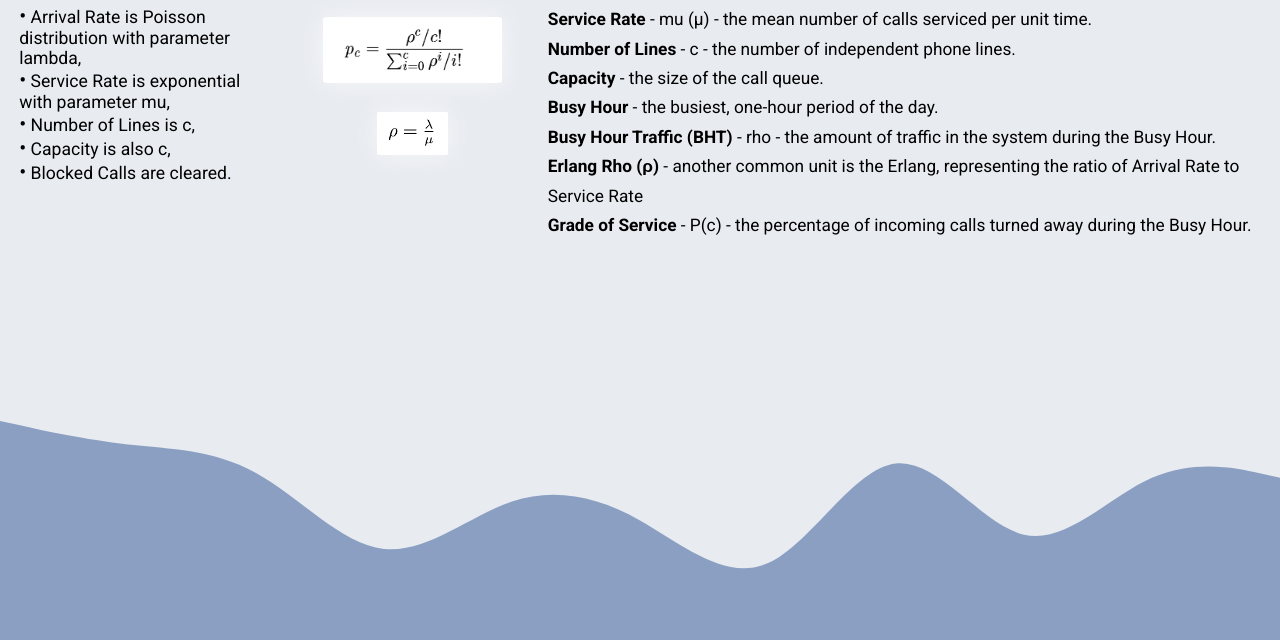
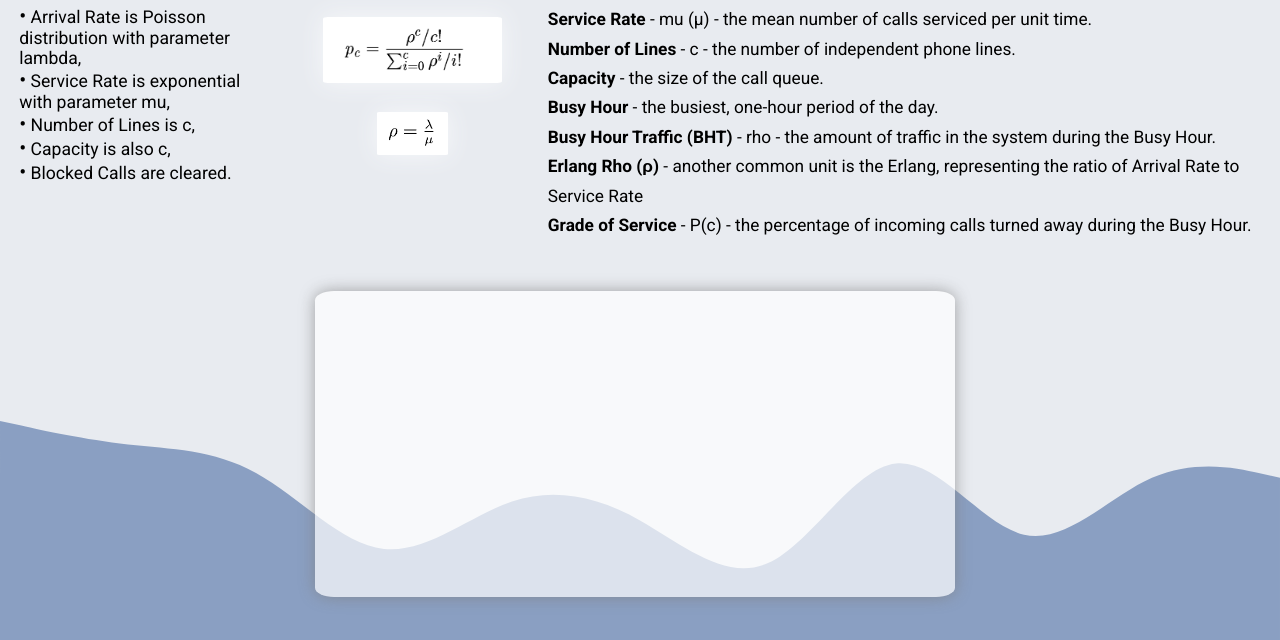
Before and after one commit to Maylayloo/Erlang-B-calculator, a plain HTML site: page index.html in a window 1280 px wide. Shown: the part 152-792 px from the top of the page. Drawn offline with Linux system fonts and the light colour scheme.

Commit message:
space for calc

```diff
--- a/index.html
+++ b/index.html
@@ -5,6 +5,7 @@
   <title>Erlang-B calculator</title>
 
   <link rel="stylesheet" href="style.css">
+    <link rel="stylesheet" href="calc-style.css">
 
   <link rel="preconnect" href="https://fonts.googleapis.com">
   <link rel="preconnect" href="https://fonts.gstatic.com" crossorigin>
@@ -50,12 +51,17 @@
       </div>
   </div>
   <div class="middle-bottom-section">
+
     <svg id="wave" xmlns="http://www.w3.org/2000/svg" viewBox="0 0 1440 320">
       <path fill="#8a9fc2"
             fill-opacity="1"
             d="M0,64L24,69.3C48,75,96,85,144,90.7C192,96,240,96,288,122.7C336,149,384,203,432,208C480,213,528,171,576,154.7C624,139,672,149,720,176C768,203,816,245,864,224C912,203,960,117,1008,112C1056,107,1104,181,1152,192C1200,203,1248,149,1296,128C1344,107,1392,117,1416,122.7L1440,128L1440,320L1416,320C1392,320,1344,320,1296,320C1248,320,1200,320,1152,320C1104,320,1056,320,1008,320C960,320,912,320,864,320C816,320,768,320,720,320C672,320,624,320,576,320C528,320,480,320,432,320C384,320,336,320,288,320C240,320,192,320,144,320C96,320,48,320,24,320L0,320Z">
       </path>
     </svg>
+      <div class="calc" id="first-calc">
+
+      </div>
+
 <!--    <h3 id="author">Page made by: Miłosz Ludwinek, 2024</h3>-->
   </div>
 
--- a/style.css
+++ b/style.css
@@ -103,6 +103,9 @@ h2 {
 .middle-bottom-section {
     bottom: -1rem;
     flex: 6;
+    display: flex;
+    justify-content: center;
+    align-items: center;
 }
 #wave {
     position: fixed;
```
